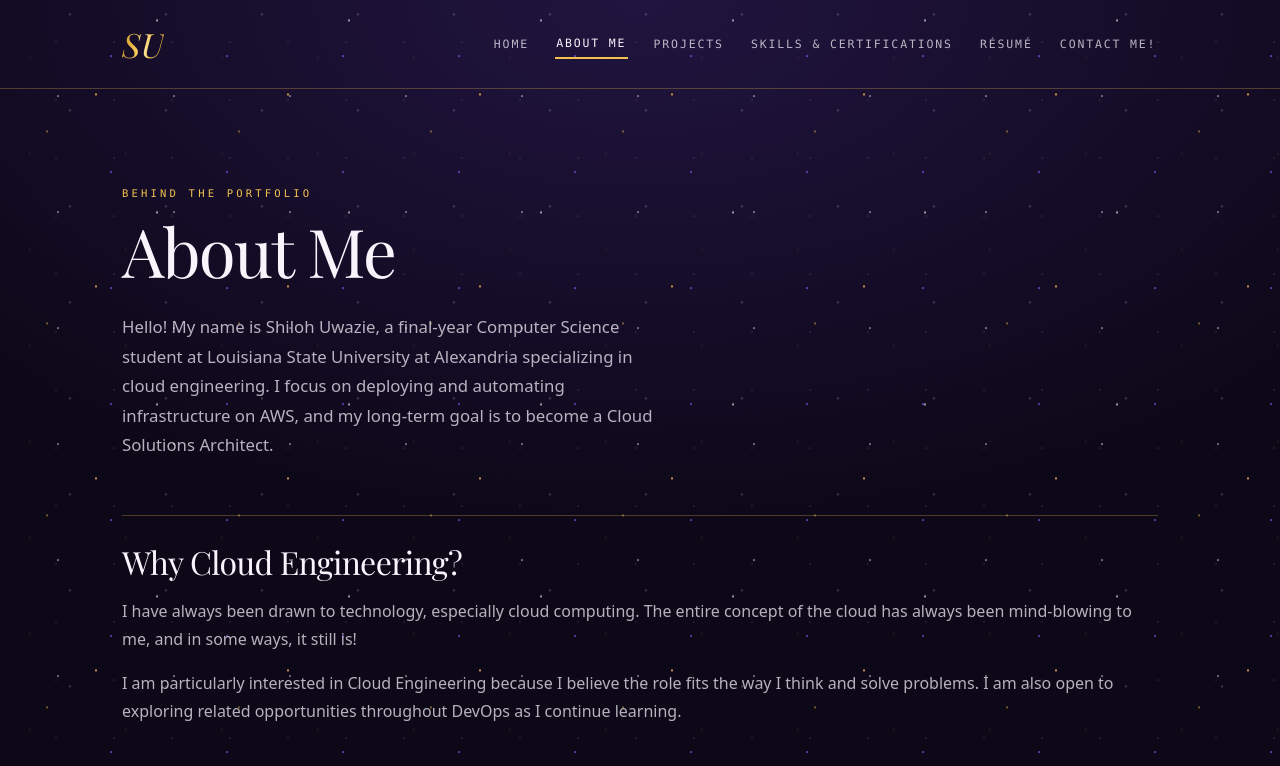
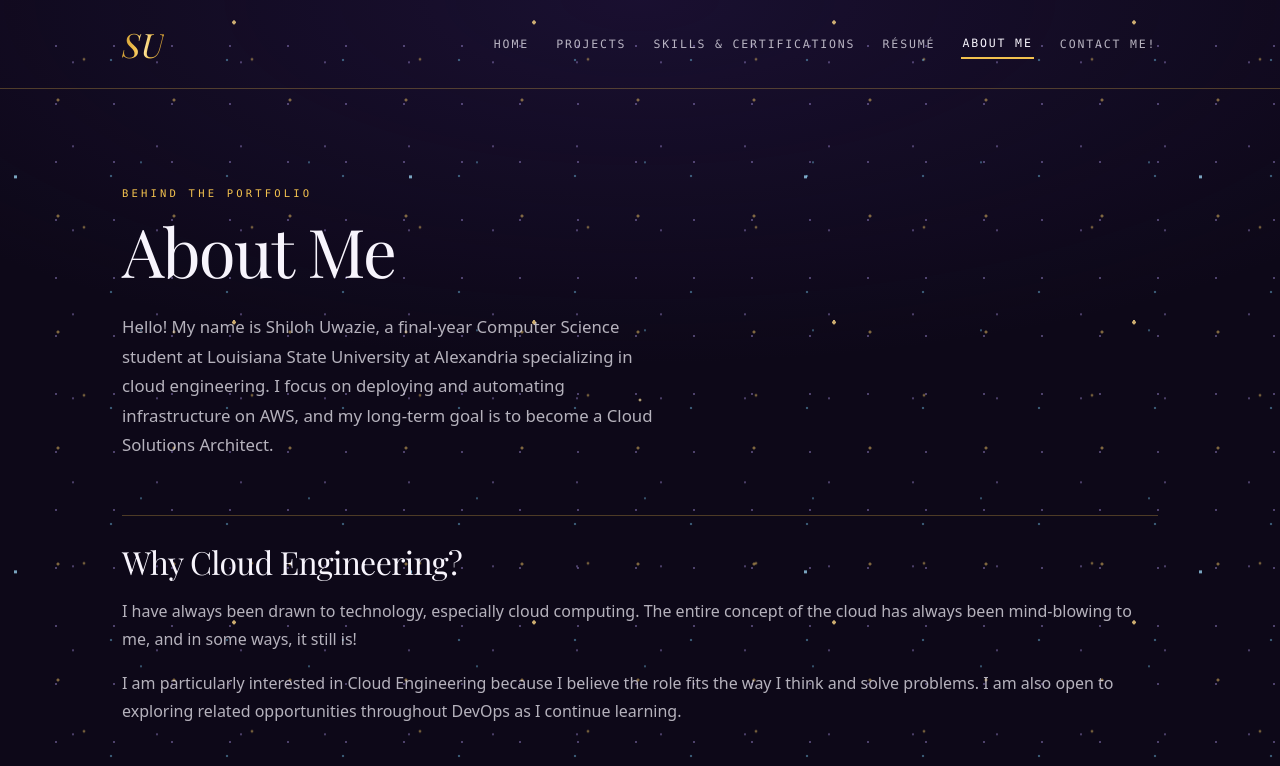
Before and after one commit to uwazieshiloh47-bot/shiloh-portfolio, a website: page about.html in a window 1280 px wide. Shown: the top 766 px of the page. Drawn offline with Linux system fonts and the light colour scheme; no server answers.

Commit message:
Mute & shrink the starfield, add twinkling stars, move the base layer onto the body so it can't get dropped, & line up the nav order across pages

```diff
--- a/about.html
+++ b/about.html
@@ -73,10 +73,10 @@
         <a class="logo metal" href="index.html">SU</a>
         <ul class="nav-links">
           <li><a href="index.html">Home</a></li>
-          <li><a href="about.html" aria-current="page">About Me</a></li>
           <li><a href="work.html">Projects</a></li>
           <li><a href="skills.html">Skills &amp; Certifications</a></li>
           <li><a href="resume.html">Résumé</a></li>
+          <li><a href="about.html" aria-current="page">About Me</a></li>
           <li><a href="contact.html">Contact Me!</a></li>
         </ul>
       </nav>
--- a/styles.css
+++ b/styles.css
@@ -1007,47 +1007,83 @@ main {
   on it constantly and a cooler ground turns the ramp grey. The bloom at the
   top edge is what keeps a near-black page from reading flat.
 */
+/*
+  The far star plane lives here, on the body's own background, rather than on a
+  pseudo-element.
+
+  It used to be a fixed, z-index:-1 pseudo-element carrying an animated
+  translate3d - three separate things that all have to work before a single star
+  is drawn, and the starfield is the one visual this design cannot afford to
+  lose. As an ordinary background it is painted with the page and cannot be
+  dropped by a compositor, an extension, or a stacking-context surprise.
+
+  background-attachment keeps the dust viewport-anchored, the way the fixed
+  layer used to be, while the bloom stays with the document so it sits at the
+  top of the page rather than the top of the screen.
+*/
 body {
   margin: 0;
   min-height: 100vh;
-  background:
-    radial-gradient(
-      circle at 15% 20%,
-      rgba(139, 92, 246, 0.22) 0%,
-      transparent 38%
-    ),
-    radial-gradient(
-      circle at 85% 75%,
-      rgba(248, 56, 56, 0.12) 0%,
-      transparent 32%
-    ),
-    var(--color-background);
+  color: var(--color-text);
   font-family: var(--font-sans);
   line-height: 1.65;
   -webkit-font-smoothing: antialiased;
   -moz-osx-font-smoothing: grayscale;
+
   background-color: #0d0818;
-  background-image: radial-gradient(
-    ellipse 110% 70% at 50% 0%,
-    rgba(49, 30, 95, 0.55) 0%,
-    transparent 65%
-  );
-  background-repeat: no-repeat;
-  color: var(--color-text);
-}
-
-/*
-  Two star planes rather than one, drifting at different speeds. A single plane
-  at a single speed is wallpaper; the parallax between two is what reads as
-  depth, and it is the whole reason this is worth doing in CSS at all.
-
-  Each plane uses one background-size with several gradients offset inside that
-  tile - so the tile stays irregular to the eye, but the loop distance is
-  exactly the tile height and the animation can repeat seamlessly.
-
-  position: fixed keeps both planes viewport-sized no matter how long the page
-  grows, and z-index: -1 puts them above the body background but below every
-  in-flow element, so no content needs a stacking context of its own.
+
+  /*
+    Dots are 1px and up, not fractions of one. Sub-pixel radii looked right at
+    a 1:1 display and then resampled into almost nothing at 125% or 150%
+    scaling, which is how the field came to read as missing on a scaled screen
+    while the rest of the page rendered perfectly.
+  */
+  /*
+    Three star colours, each softened from its token: the page uses #f2c14e,
+    #38bdf8 and #8b5cf6 at full strength for things that matter, so the sky
+    borrows muted cousins rather than competing with them.
+  */
+  background-image:
+    radial-gradient(circle, rgba(232, 191, 99, 0.55) 1.4px, transparent 1.7px),
+    radial-gradient(
+      circle,
+      rgba(109, 184, 221, 0.4) 1.25px,
+      transparent 1.55px
+    ),
+    radial-gradient(circle, rgba(168, 146, 224, 0.38) 1.2px, transparent 1.5px),
+    radial-gradient(
+      ellipse 110% 70% at 50% 0%,
+      rgba(49, 30, 95, 0.34) 0%,
+      transparent 65%
+    );
+  background-size:
+    192px 192px,
+    192px 192px,
+    96px 96px,
+    100% 100%;
+  background-position:
+    0 0,
+    61px 118px,
+    22px 64px,
+    center top;
+  background-repeat: repeat, repeat, repeat, no-repeat;
+  background-attachment: fixed, fixed, fixed, scroll;
+}
+
+/*
+  The two moving planes, over the static field painted on the body background.
+
+  Three depths, not two: the body layer never moves and reads as the furthest
+  distance, these two slide at different speeds above it. The speed difference
+  is the whole illusion - one plane at one speed is wallpaper.
+
+  These stay pseudo-elements because they have to slide independently of the
+  page, and they are deliberately the expendable half. If a compositor or a
+  browser extension drops them, the body layer is still painted and the sky
+  survives, which is exactly the failure that hid the starfield before.
+
+  Each plane interleaves a half-size tile so the repeat never resolves into a
+  visible lattice, and each loops on its larger tile.
 */
 body::before,
 body::after {
@@ -1058,44 +1094,33 @@ body::after {
   pointer-events: none;
 }
 
-/*
-  Far plane: gold dust, the brighter of the two.
-
-  Two tile scales inside one plane, not one. Every dot sharing a single tile
-  size puts them all on the same lattice, and at any useful density the eye
-  finds that grid immediately - it stops reading as sky and starts reading as
-  wallpaper. A 192px tile interleaved with a 96px one breaks the repeat while
-  keeping it seamless, since 96 divides 192 and the plane still loops on the
-  larger of the two.
-*/
+/* Mid plane: the slower of the two. */
 body::before {
   background-image:
-    radial-gradient(circle, rgba(242, 193, 78, 0.75) 1px, transparent 1.3px),
-    radial-gradient(circle, rgba(247, 244, 252, 0.6) 0.8px, transparent 1.1px),
-    radial-gradient(circle, rgba(242, 193, 78, 0.45) 0.7px, transparent 1px),
-    radial-gradient(circle, rgba(247, 244, 252, 0.32) 0.6px, transparent 0.9px),
-    radial-gradient(circle, rgba(242, 193, 78, 0.28) 0.5px, transparent 0.8px);
+    radial-gradient(
+      circle,
+      rgba(232, 191, 99, 0.48) 1.35px,
+      transparent 1.65px
+    ),
+    radial-gradient(circle, rgba(109, 184, 221, 0.42) 1.2px, transparent 1.5px),
+    radial-gradient(circle, rgba(168, 146, 224, 0.4) 1.15px, transparent 1.45px);
   background-size:
-    192px 192px,
-    192px 192px,
-    192px 192px,
-    96px 96px,
-    96px 96px;
+    168px 168px,
+    168px 168px,
+    84px 84px;
   background-position:
     0 0,
-    61px 118px,
-    143px 37px,
-    22px 64px,
-    78px 11px;
-  animation: gild-drift-far 150s linear infinite;
-}
-
-/* Near plane: finer, cooler, and roughly twice the speed. Same two-scale trick. */
+    57px 103px,
+    31px 45px;
+  animation: gild-drift-mid 115s linear infinite;
+}
+
+/* Near plane: fastest, so it reads as the closest. */
 body::after {
   background-image:
-    radial-gradient(circle, rgba(247, 244, 252, 0.42) 0.7px, transparent 1px),
-    radial-gradient(circle, rgba(139, 92, 246, 0.6) 0.8px, transparent 1.1px),
-    radial-gradient(circle, rgba(247, 244, 252, 0.26) 0.5px, transparent 0.8px);
+    radial-gradient(circle, rgba(232, 191, 99, 0.52) 1.4px, transparent 1.7px),
+    radial-gradient(circle, rgba(109, 184, 221, 0.46) 1.3px, transparent 1.6px),
+    radial-gradient(circle, rgba(168, 146, 224, 0.42) 1.2px, transparent 1.5px);
   background-size:
     116px 116px,
     116px 116px,
@@ -1104,23 +1129,110 @@ body::after {
     0 0,
     53px 76px,
     27px 33px;
-  animation: gild-drift-near 95s linear infinite;
+  animation: gild-drift-near 58s linear infinite;
 }
 
 /*
   Translating by exactly one tile lands the pattern back on itself, so the loop
-  has no visible seam. translate3d keeps it on the compositor - animating
+  has no visible seam. translate3d keeps these on the compositor - animating
   background-position instead would repaint the whole plane every frame.
 */
-@keyframes gild-drift-far {
+@keyframes gild-drift-mid {
   to {
-    transform: translate3d(0, 192px, 0);
+    transform: translate3d(0, 168px, 0);
   }
 }
 
 @keyframes gild-drift-near {
   to {
     transform: translate3d(0, 116px, 0);
+  }
+}
+
+/*
+  The sparkle planes.
+
+  A gradient tile repeats one dot everywhere, so an individual star cannot be
+  twinkled - fading a layer fades every dot in it at once, which strobes. The
+  way around it is density: at 300px and 395px only a handful of dots are on
+  screen, so fading the whole layer looks like those few stars twinkling.
+
+  Periods of 5.5s and 8.3s over drifts of 132s and 174s. Nothing lines up, so
+  the pattern never announces itself. They sit on the root element because
+  body's two pseudo-elements already carry the drifting planes, which keeps
+  this out of the markup on all seven pages.
+*/
+html::before,
+html::after {
+  content: "";
+  position: fixed;
+  inset: -200px 0;
+  z-index: -1;
+  pointer-events: none;
+}
+
+html::before {
+  background-image: radial-gradient(
+    circle,
+    rgba(242, 205, 130, 0.85) 1.7px,
+    transparent 2.1px
+  );
+  background-size: 300px 300px;
+  background-position: 84px 61px;
+  animation:
+    gild-sparkle-drift-a 132s linear infinite,
+    gild-twinkle-a 5.5s ease-in-out infinite alternate;
+}
+
+html::after {
+  background-image: radial-gradient(
+    circle,
+    rgba(150, 205, 235, 0.8) 1.6px,
+    transparent 2px
+  );
+  background-size: 395px 395px;
+  background-position: 213px 168px;
+  /*
+    Out of phase via a negative delay, not a reversed keyframe: the
+    reduced-motion block parks every animation on its final frame, so both
+    layers have to end lit or one of them settles permanently dimmed.
+  */
+  animation:
+    gild-sparkle-drift-b 174s linear infinite,
+    gild-twinkle-b 8.3s ease-in-out -3.4s infinite alternate;
+}
+
+@keyframes gild-sparkle-drift-a {
+  to {
+    transform: translate3d(0, 300px, 0);
+  }
+}
+
+@keyframes gild-sparkle-drift-b {
+  to {
+    transform: translate3d(0, 395px, 0);
+  }
+}
+
+/*
+  Down to a quarter rather than to nothing. A star that disappears completely
+  reads as a rendering fault; one that dims and recovers reads as atmosphere.
+*/
+@keyframes gild-twinkle-a {
+  from {
+    opacity: 0.25;
+  }
+  to {
+    opacity: 1;
+  }
+}
+
+@keyframes gild-twinkle-b {
+  from {
+    opacity: 0.3;
+  }
+  to {
+    opacity: 1;
   }
 }
 
```
Also changed, not shown: contact.html (+1 -1 lines), performance.test.mjs (+11 -13 lines), resume.html (+1 -1 lines), skills.html (+1 -1 lines).
